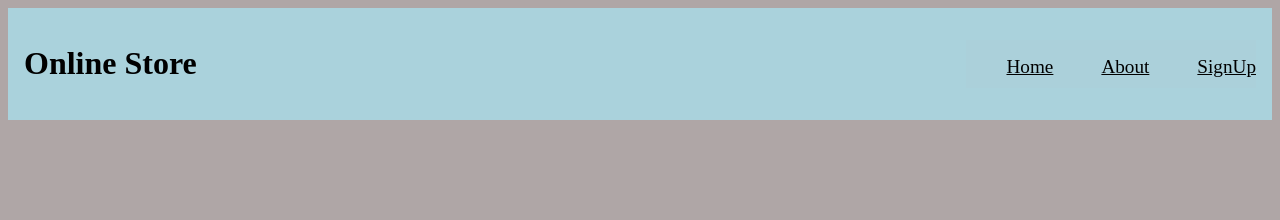
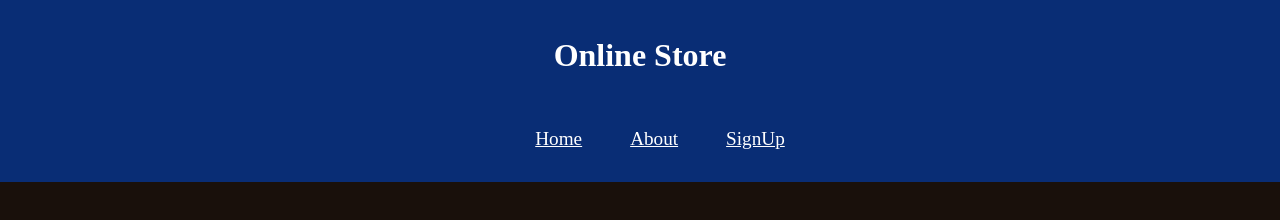
Before and after one commit to sanket-a8lw12/FakeStoreApi, a website: page index.html in a window 1280 px wide. Drawn offline with Linux system fonts and the light colour scheme; no server answers.

Commit message:
wrote the css code to fix paddind and margin of nav bar
changed the background color of nav bar and body

it was bug fix

```diff
--- a/style.css
+++ b/style.css
@@ -2,34 +2,44 @@ body{
     display: flex;
     flex-direction: column;
     justify-content: center;
-    background-color: rgb(175, 166, 166);
+    background-color: rgb(25, 16, 11);
+    padding: 0;
+    margin: 0;
 }
 
 
 
 .nav-bar ul{
     display: flex;
-    justify-content: space-between;
-    background-color: rgba(187, 35, 35, 0.006);
+    justify-content: space-evenly;
+    align-items: center;
     gap: 3em;
     padding-top: 1em;
     flex-wrap: wrap;
 }
+h1{
+    color: white;
+    text-align: center;
+}
 
 a{
-    /* background-color: black; */
-    color: black;
+    color: white;
     font-size: larger;
     font-weight: 120em;
     flex-wrap: wrap;
+    /* display: flex; */
+    /* justify-content: space-evenly; */
 }
 
 .nav-bar{
-    background-color: rgb(170, 210, 220);
+    background-color: rgb(9, 45, 117);
     padding: 1em;
     display: flex;
-    justify-content: space-between;
+    flex-direction: column;
+    align-items: center;
+    justify-content: center;
     flex-wrap: wrap;
+    margin-top: 0;
 }
 .container{
     display: flex;
@@ -50,7 +60,7 @@ a{
     display: flex;
     flex-direction: column;
     flex-grow: 1;
-    border: 3px solid black;
+    /* border: 3px solid black; */
     gap: 1em;
     background-color: white;
     /* background-color: rgb(1, 23, 36); */
@@ -123,6 +133,16 @@ a{
     font-weight: 90em;
 }
 
+.card h4{
+    text-align: center;
+    display: flex;
+    justify-content: center;
+    flex-grow: 1;
+    padding-left: 1em;
+    /* font-size: small; */
+    font-weight: 90em;
+}
+
 .btn-btn-primary{
     flex-grow: 1;
 }
```
